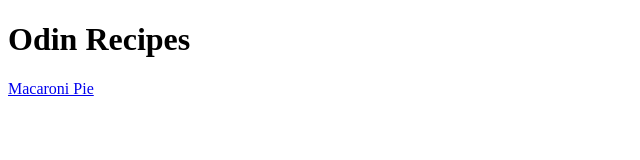
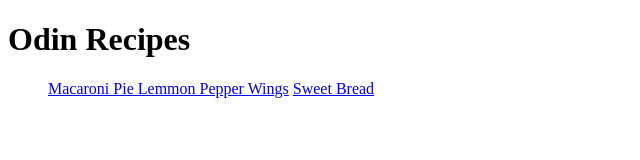
Before and after one commit to aelienboi/odin-recipes, a plain HTML site: page index.html in a window 1280 px wide. Shown: the whole page, without its empty margins (0-640 px from the left). Drawn offline with Linux system fonts and the light colour scheme.

Commit message:
Add new pages to the index tab Update index page update README update lemmon pepper wings page update sweet bread page

```diff
--- a/index.html
+++ b/index.html
@@ -7,6 +7,10 @@
 </head>
 <body>
     <h1>Odin Recipes</h1>
+    <ul>
     <a href="recipes/macaroni-pie.html">Macaroni Pie </a>
+    <a href="recipes/lemmon-pepper-wings.html">Lemmon Pepper Wings</a>
+    <a href="recipes/sweet-bread.html">Sweet Bread</a>
+    </ul>
 </body>
 </html>
```
Also changed, not shown: recipes/lemmon-pepper-wings.html (added), recipes/sweet-bread.html (added), 1 other file.
